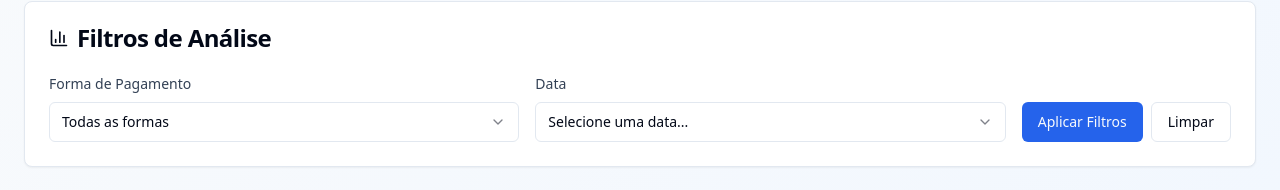
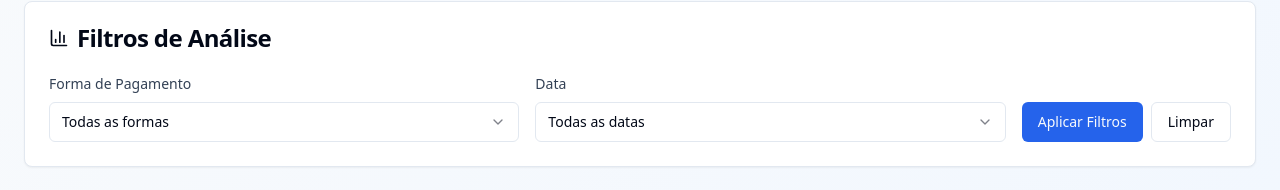
Before and after one commit to vazios/concise-sales-reports, a React (Vite) app: page / in a window 1280 px wide. Shown: the part 119-309 px from the top of the page. Built offline with nearby package versions, Linux system fonts and the light colour scheme.

Commit message:
Fix: Select component value error
Ensure Select.Item has a non-empty value prop to prevent the runtime error.

```diff
--- a/src/pages/Index.tsx
+++ b/src/pages/Index.tsx
@@ -28,7 +28,7 @@ const Index = () => {
   const [data, setData] = useState(sampleData);
   const [filteredData, setFilteredData] = useState(sampleData);
   const [selectedPaymentMethod, setSelectedPaymentMethod] = useState("all");
-  const [selectedDate, setSelectedDate] = useState("");
+  const [selectedDate, setSelectedDate] = useState("all");
   const [isModalOpen, setIsModalOpen] = useState(false);
   const [selectedPaymentDetails, setSelectedPaymentDetails] = useState([]);
   const [hasUploadedFile, setHasUploadedFile] = useState(true); // Simula arquivo já carregado
@@ -59,7 +59,7 @@ const Index = () => {
       filtered = filtered.filter(item => item.formaPagamento === selectedPaymentMethod);
     }
 
-    if (selectedDate) {
+    if (selectedDate !== "all") {
       filtered = filtered.filter(item => item.data === selectedDate);
     }
 
@@ -68,7 +68,7 @@ const Index = () => {
 
   const resetFilters = () => {
     setSelectedPaymentMethod("all");
-    setSelectedDate("");
+    setSelectedDate("all");
     setFilteredData(data);
   };
 
@@ -176,7 +176,7 @@ const Index = () => {
                         <SelectValue placeholder="Selecione uma data..." />
                       </SelectTrigger>
                       <SelectContent>
-                        <SelectItem value="">Todas as datas</SelectItem>
+                        <SelectItem value="all">Todas as datas</SelectItem>
                         {dates.map(date => (
                           <SelectItem key={date} value={date}>{date}</SelectItem>
                         ))}
```
